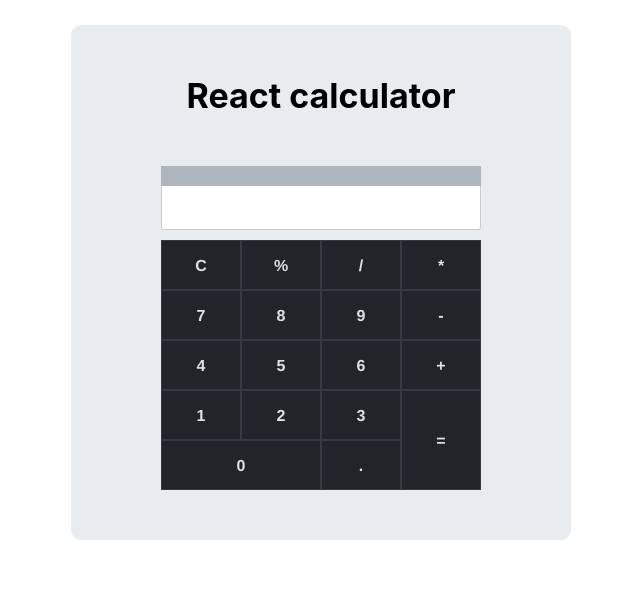
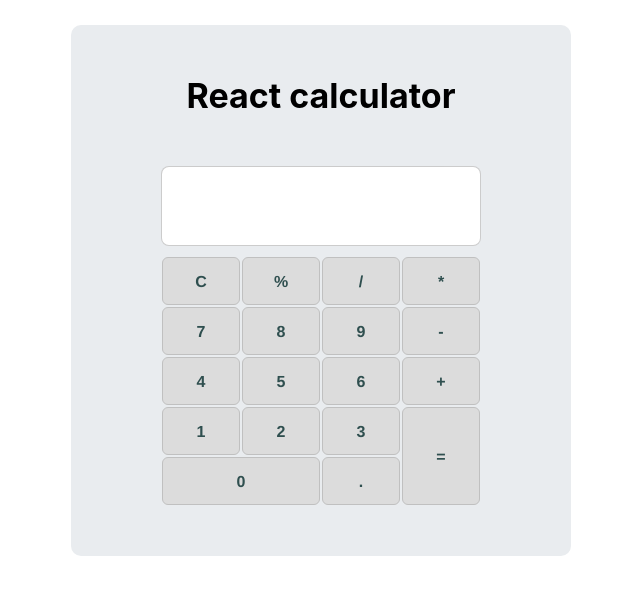
Before and after one commit to ondrab1/react-calculator, a React (Create React App) app: page / in a window 1280 px wide. Shown: the top 594 px of the page, without its empty margins (319-959 px from the left). Built offline with nearby package versions, Linux system fonts and the light colour scheme.

Commit message:
Update styles

```diff
--- a/src/App.css
+++ b/src/App.css
@@ -36,7 +36,7 @@
     break-inside: avoid;
 }
 
-.calculator .keys button {
+.calculator .keys .button {
     width: 100%;
     height: 100%;
 }
--- a/src/App.tsx
+++ b/src/App.tsx
@@ -2,7 +2,6 @@ import React, {useEffect, useState} from 'react';
 import './App.css';
 import Display from "./components/Display/Display";
 import Button from "./components/Button/Button";
-import FormulaDisplay from "./components/FormulaDisplay/FormulaDisplay";
 
 const operators = ['+', '-', '*', '/'];
 
@@ -103,10 +102,8 @@ function App() {
 
             <div className="container">
                 <div className="calculator">
-                    {/* Small display where current formula is displayed */}
-                    <FormulaDisplay value={renderFormula()} />
-                    {/* Input & Result display */}
-                    <Display value={display} />
+                    {/* Input, History & Result display */}
+                    <Display value={display} history={renderFormula()} />
                     {/* Buttons */}
                     <div className="keys">
                         <Button label="C" value="c" onClick={(value) => handleAction(value)} />
--- a/src/components/Button/Button.css
+++ b/src/components/Button/Button.css
@@ -1,8 +1,13 @@
-button {
-  background-color: #212529;
-  border: 1px solid #343A40;
+.button-container {
+  padding: 1px;
+  height: 100%;
+}
+
+.button-container button {
+  background-color: #DCDCDC;
+  border: 1px solid #C0C0C0;
   box-sizing: border-box;
-  color: #DEE2E6;
+  color: #2F4F4F;
   cursor: pointer;
   font-family: "Farfetch Basis","Helvetica Neue",Arial,sans-serif;
   font-size: 16px;
@@ -14,8 +19,11 @@ button {
   overflow: hidden;
   padding: 9px 20px 8px;
   text-align: center;
+  width: 100%;
+  height: 100%;
+  border-radius: 6px;
 }
 
-button:hover, button:active, button:focus {
-  opacity: .95;
+.button-container button:hover, .button-container button:active, .button-container button:focus {
+  background: #D3D3D3;
 }
--- a/src/components/Button/Button.tsx
+++ b/src/components/Button/Button.tsx
@@ -9,12 +9,14 @@ interface ButtonProps {
 
 const Button = (props: ButtonProps) => {
     return (
+        <div className="button-container">
             <button
                 className={props.classes?.join(' ')}
                 value={props.value}
                 onClick={() => props.onClick(props.value)}>
                 {props.label}
             </button>
+        </div>
     );
 };
 
--- a/src/components/Display/Display.css
+++ b/src/components/Display/Display.css
@@ -1,4 +1,19 @@
-.display {
+.display-container .history-display {
+    text-align: right;
+    background: #fff;
+    width: 100%;
+    padding: 10px;
+    border-top: 1px solid rgba(0, 0, 0, 0.2);
+    border-left: 1px solid rgba(0, 0, 0, 0.2);
+    border-right: 1px solid rgba(0, 0, 0, 0.2);
+    border-bottom: none;
+    border-top-left-radius: 8px;
+    border-top-right-radius: 8px;
+    cursor: default;
+    margin-bottom: 0;
+}
+
+.display-container .display {
     background: #fff;
     font-size: 20px;
     font-weight: bold;
@@ -9,12 +24,13 @@
     border-left: 1px solid rgba(0, 0, 0, 0.2);
     border-right: 1px solid rgba(0, 0, 0, 0.2);
     border-top: none;
-    border-bottom-left-radius: 3px;
-    border-bottom-right-radius: 3px;
+    border-bottom-left-radius: 8px;
+    border-bottom-right-radius: 8px;
     text-align: right;
     cursor: default;
+    margin-top: 0;
 }
 
-.display:focus {
+.display-container .display:focus, .display-container .history-display:focus {
     outline: none;
 }
--- a/src/components/Display/Display.tsx
+++ b/src/components/Display/Display.tsx
@@ -1,12 +1,16 @@
 import './Display.css';
 
 interface DisplayProps {
+    history: string;
     value: string;
 }
 
 const Display = (props: DisplayProps) => {
     return (
-        <input className="display" type="text" readOnly={true} value={props.value} />
+        <div className="display-container">
+            <input className="history-display" type="text" readOnly={true} value={props.history} />
+            <input className="display" type="text" readOnly={true} value={props.value} />
+        </div>
     );
 };
 
--- a/src/components/FormulaDisplay/FormulaDisplay.css
+++ /dev/null
@@ -1,15 +0,0 @@
-.formula-display {
-    background: #ADB5BD;
-    font-size: 12px;
-    width: 100%;
-    height: 20px;
-    padding: 5px;
-    border: none;
-    /*border: 1px solid rgba(0, 0, 0, 0.1);*/
-    text-align: right;
-    cursor: default;
-}
-
-.formula-display:focus {
-    outline: none;
-}
--- a/src/components/FormulaDisplay/FormulaDisplay.tsx
+++ /dev/null
@@ -1,13 +0,0 @@
-import './FormulaDisplay.css';
-
-interface FormulaDisplayProps {
-    value: string;
-}
-
-const FormulaDisplay = (props: FormulaDisplayProps) => {
-    return (
-        <input className="formula-display" type="text" readOnly={true} value={props.value} />
-    );
-};
-
-export default FormulaDisplay;
```
Lines whose indentation alone changed are shown as unchanged.
